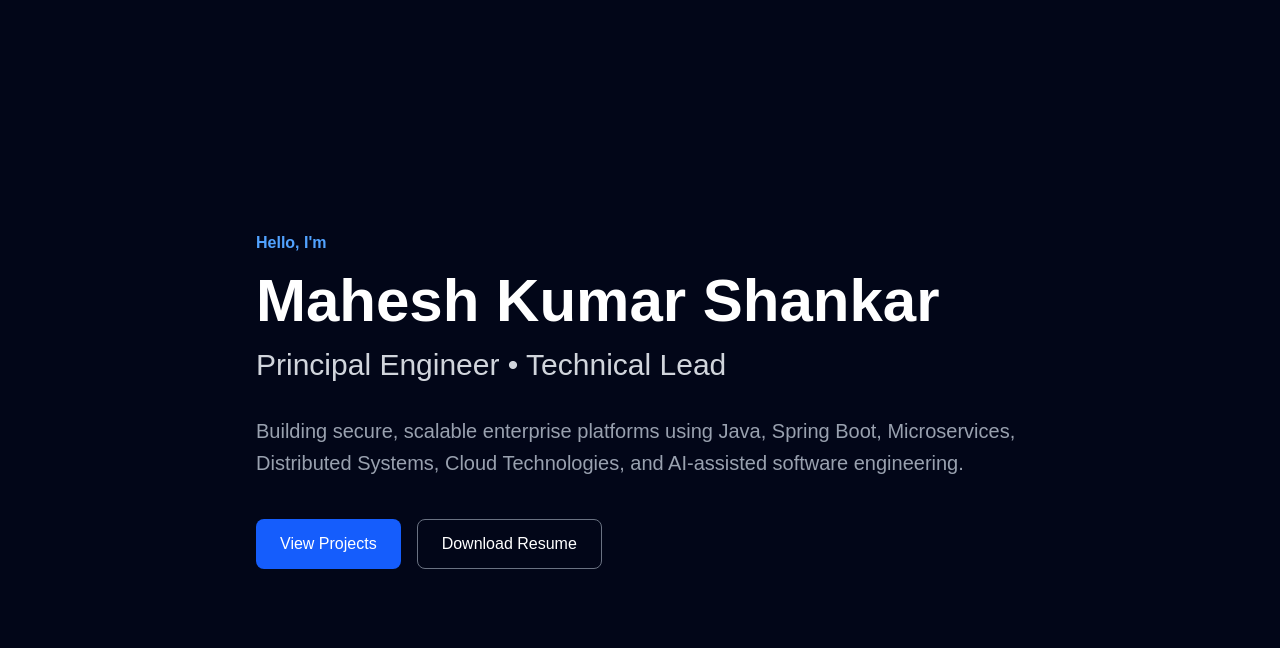
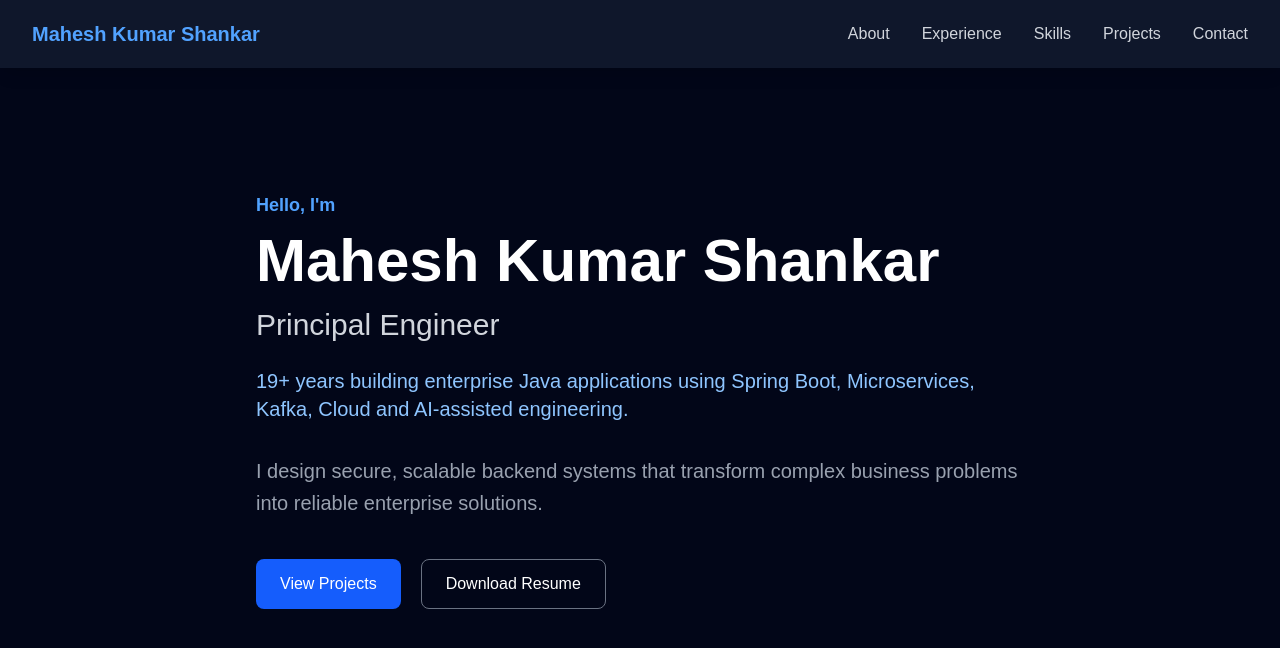
Before and after one commit to mahshankar/mahesh-portfolio, a Next.js app: page / in a window 1280 px wide. Shown: the top 648 px of the page. Built offline with nearby package versions, Linux system fonts and the light colour scheme.

Commit message:
Create reusable Button component with props and refactored in Hero

```diff
--- /dev/null
+++ b/app/components/layouts/Navbar.tsx
@@ -0,0 +1,30 @@
+import { navigation } from "../../data/navigation";
+import {profile} from "../../data/profile";
+
+export default function Navbar() {
+    return (
+
+        <nav className="fixed top-0 left-0 right-0 bg-slate-900 text-white shadow-lg">
+
+            <div className="max-w-7xl mx-auto flex justify-between items-center px-8 py-5">
+
+                <h1 className="text-xl font-bold text-blue-400">
+                    {profile.name}
+                </h1>
+
+                <ul className="flex gap-8 text-gray-300">
+
+                    {navigation.map((item) => (
+                        <li key={item.id} className="hover:text-white cursor-pointer">
+                            {item.label}
+                        </li>
+                    ))}
+
+                </ul>
+
+            </div>
+
+        </nav>
+
+    );
+}
--- /dev/null
+++ b/app/components/sections/Hero.tsx
@@ -0,0 +1,41 @@
+import { profile } from "../../data/profile";
+import Button from "../ui/Button";
+
+
+export default function Hero() {
+  return (
+    <section className="min-h-screen bg-slate-950 text-white flex items-center">
+      <div className="max-w-6xl mx-auto px-8">
+
+        <p className="text-blue-400 text-lg font-semibold">
+          Hello, I'm
+        </p>
+
+        <h1 className="text-6xl font-bold mt-3">
+          {profile.name}
+        </h1>
+
+        <h2 className="text-3xl text-gray-300 mt-4">
+          {profile.title}
+        </h2>
+
+        <p className="text-xl text-blue-300 mt-6 max-w-3xl">
+          {profile.subtitle}
+        </p>
+
+        <p className="text-xl text-gray-400 mt-8 max-w-3xl leading-8">
+         {profile.description}
+        </p>
+
+        <div className="mt-10 flex gap-5">
+
+          <Button  text="View Projects" variant="primary" />
+
+          <Button text="Download Resume" variant="secondary" />
+
+        </div>
+
+      </div>
+    </section>
+  );
+}
--- /dev/null
+++ b/app/components/ui/Button.tsx
@@ -0,0 +1,17 @@
+type ButtonProps = {
+    text: string;
+    variant?: "primary" | "secondary";
+    };
+
+const variants = {
+    primary: "bg-blue-600 hover:bg-blue-700 text-white",
+    secondary: "border border-gray-500 hover:bg-gray-800 text-white",
+};
+
+export default function Button({ text, variant, }: ButtonProps) {
+    return (
+        <button className={`${variants[variant]} px-6 py-3 rounded-lg transition`}>
+            {text}
+        </button>
+    );
+}
--- a/app/data/navigation.ts
+++ b/app/data/navigation.ts
@@ -1,4 +1,4 @@
-const menuItems = [
+export const navigation = [
   { id: "about", label: "About" },
   { id: "experience", label: "Experience" },
   { id: "skills", label: "Skills" },
--- a/app/data/profile.ts
+++ b/app/data/profile.ts
@@ -0,0 +1,19 @@
+export const profile = {
+    name: "Mahesh Kumar Shankar",
+
+    title: "Principal Engineer",
+
+    subtitle:
+        "19+ years building enterprise Java applications using Spring Boot, Microservices, Kafka, Cloud and AI-assisted engineering.",
+
+    description:
+        "I design secure, scalable backend systems that transform complex business problems into reliable enterprise solutions.",
+
+    email: "maheshkumarshankar@gmail.com",
+
+    linkedin:
+        "https://www.linkedin.com/in/mahesh-kumar-shankar-21789011/",
+
+    github:
+        "https://github.com/mahshankar"
+};
--- a/app/page.tsx
+++ b/app/page.tsx
@@ -1,39 +1,11 @@
+import Hero from "./components/sections/Hero";
+import Navbar from "./components/layouts/Navbar";
+
 export default function Home() {
   return (
-    <main className="min-h-screen bg-slate-950 text-white flex items-center justify-center">
-      <div className="max-w-4xl px-8">
-
-        <p className="text-blue-400 font-semibold mb-4">
-          Hello, I'm
-        </p>
-
-        <h1 className="text-6xl font-bold mb-4">
-          Mahesh Kumar Shankar
-        </h1>
-
-        <h2 className="text-3xl text-gray-300 mb-8">
-          Principal Engineer • Technical Lead
-        </h2>
-
-        <p className="text-xl text-gray-400 leading-8 max-w-3xl">
-          Building secure, scalable enterprise platforms using
-          Java, Spring Boot, Microservices, Distributed Systems,
-          Cloud Technologies, and AI-assisted software engineering.
-        </p>
-
-        <div className="mt-10 flex gap-4">
-
-          <button className="bg-blue-600 hover:bg-blue-700 px-6 py-3 rounded-lg">
-            View Projects
-          </button>
-
-          <button className="border border-gray-500 px-6 py-3 rounded-lg">
-            Download Resume
-          </button>
-
-        </div>
-
-      </div>
-    </main>
+    <>
+      <Navbar />
+      <Hero />
+    </>
   );
 }
```
Also changed, not shown: app/components/Hero.tsx (deleted), app/components/Navbar.tsx (deleted).
